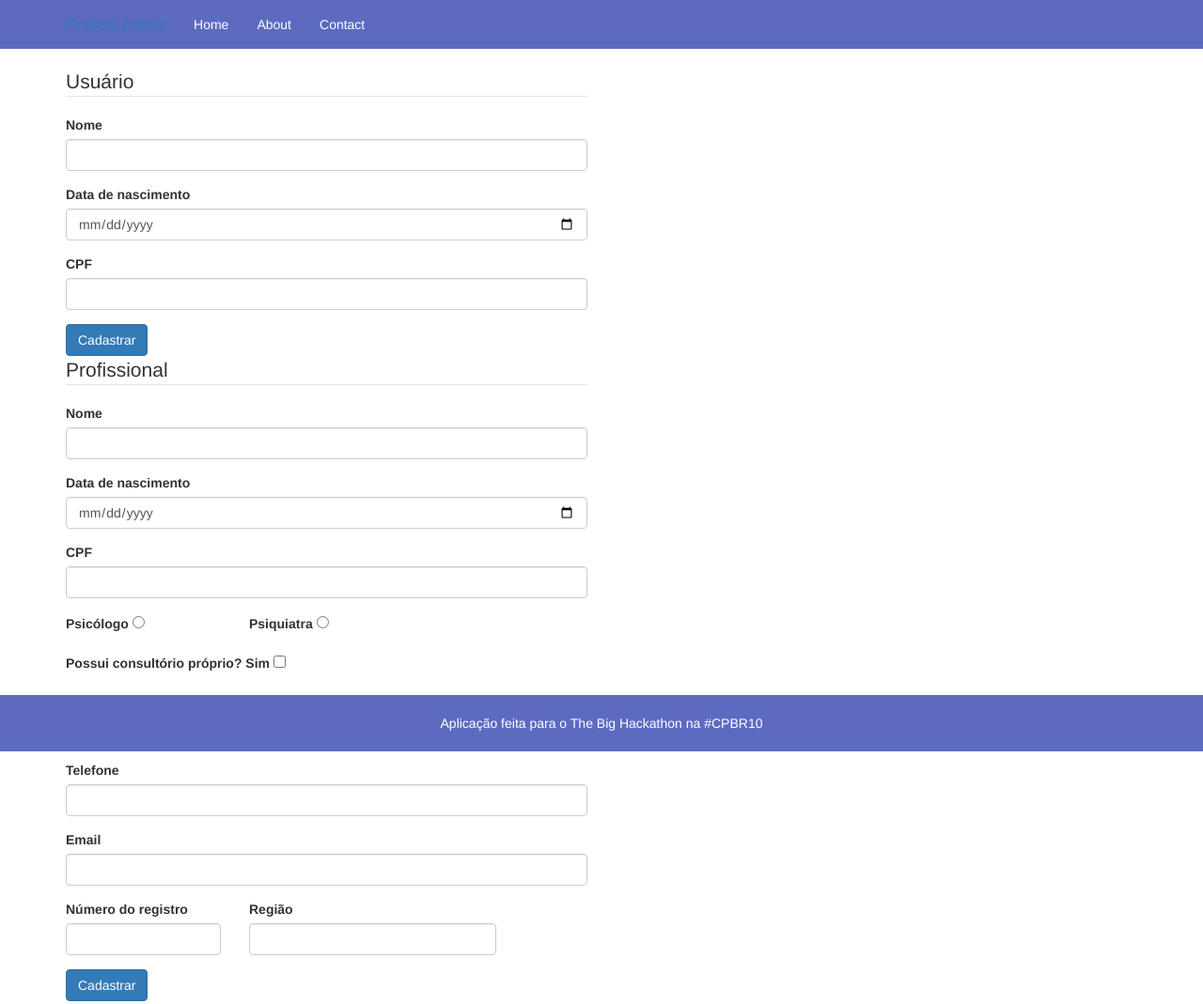
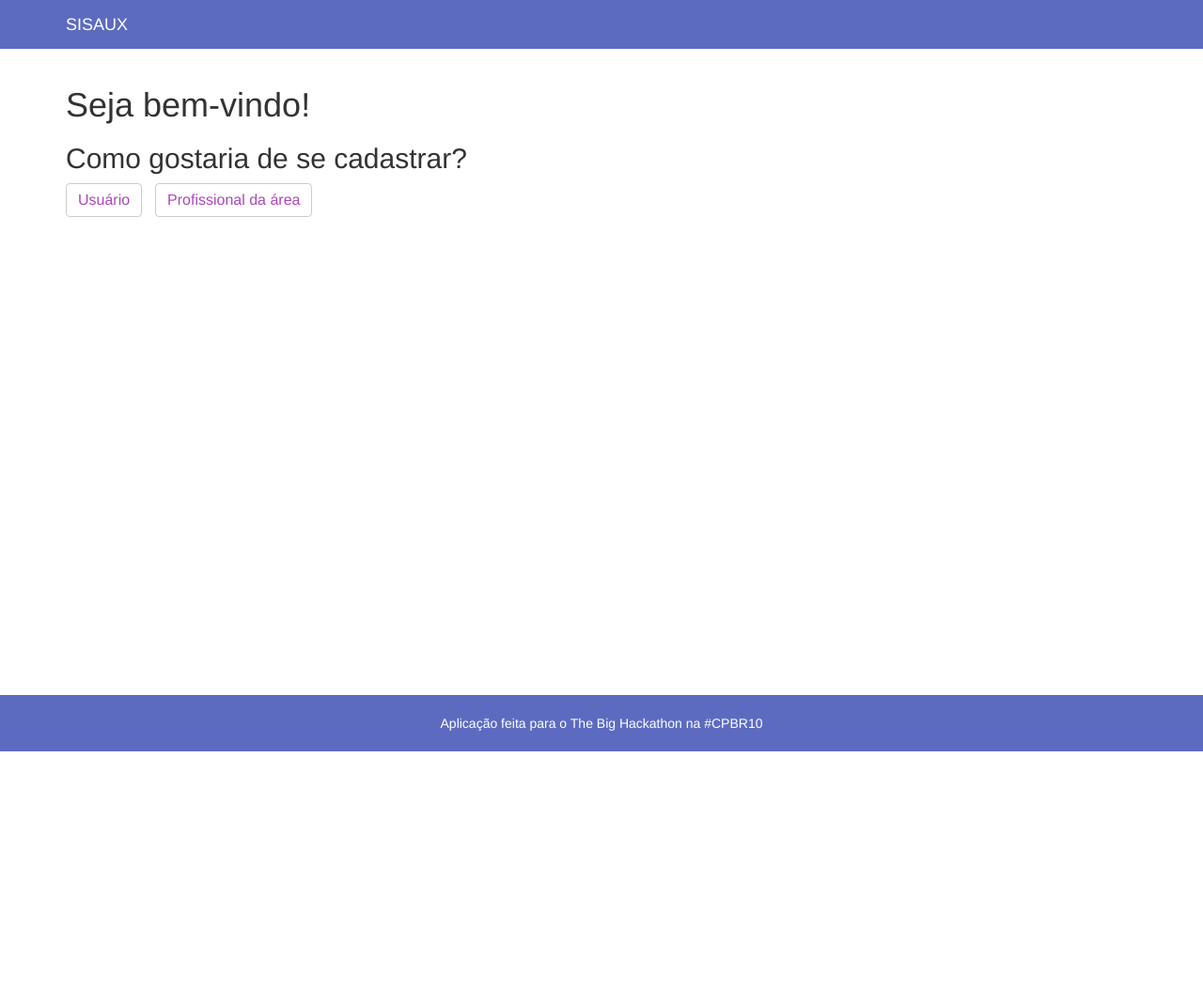
Before and after one commit to barbier/big-hackathon-2017, a website: page index.html in a window 1280 px wide. Shown: the whole page at 94% size. After the commit the page ends 800 px from the top, so only its background shows below. Drawn offline with Linux system fonts and the light colour scheme.

Commit message:
Hiding forms and removing content from header

```diff
--- a/index.html
+++ b/index.html
@@ -4,7 +4,7 @@
   <meta charset="UTF-8">
   <meta http-equiv="X-UA-Compatible" content="IE=edge">
   <meta name="viewport" content="width=device-width, initial-scale=1">
-  <title>Mapa</title>
+  <title>SISAUX</title>
   <link rel="stylesheet" href="./dist/main.css">
 </head>
 <body>
@@ -12,46 +12,44 @@
     <nav class="navbar nav-fixed-top">
       <div class="container">
         <div class="navbar-header">
-          <button type="button" class="navbar-toggle collapsed" data-toggle="collapse" data-target="#navbar" aria-expanded="false" aria-controls="navbar">
-            <span class="sr-only">Toggle navigation</span>
-            <span class="icon-bar"></span>
-            <span class="icon-bar"></span>
-            <span class="icon-bar"></span>
-          </button>
-          <a class="navbar-brand" href="#">Project name</a>
+          <a class="navbar-brand header__logo">SISAUX</a>
         </div>
-        <div id="navbar" class="collapse navbar-collapse">
-          <ul class="nav navbar-nav">
-            <li class="active">
-              <a href="#" class="header__link">Home</a>
-            </li>
-            <li>
-              <a href="#about" class="header__link">About</a>
-            </li>
-            <li>
-              <a href="#contact" class="header__link">Contact</a>
-            </li>
-          </ul>
-        </div><!--/.nav-collapse -->
       </div>
     </nav>
   </header>
   <div class="container">
     <div class="row">
+      <div class="col-xs-12 col-sm-12 col-md-12">
+        <h1>Seja bem-vindo!</h1>
+        <h2>Como gostaria de se cadastrar?</h2>
+        <ul class="list-inline list-unstyled">
+          <li>
+            <a role="button" class="opcoes-cadastro__link btn btn-default">
+              Usuário
+            </a>
+          </li>
+          <li>
+            <a role="button" class="opcoes-cadastro__link btn btn-default">
+              Profissional da área
+            </a>
+          </li>
+        </ul>
+      </div>
       <div class="col-xs-12 col-sm-12 col-md-6">
-        <form id="frmUsuario" action="#">
-          <legend>Usuário</legend>
+        <form id="frmUsuario" action="#" class="form">
+          <legend class="form__title">Usuário</legend>
           <div class="form-group">
             <label for="txtNome">Nome</label>
-            <input type="text" id="txtNome" class="form-control">
+            <input type="text" id="txtNome" class="form-control" required>
           </div>
           <div class="form-group">
             <label for="dateNascimento">Data de nascimento</label>
-            <input type="date" id="dateNascimento" class="form-control">
+            <input type="date" id="dateNascimento"
+            class="form-control" required>
           </div>
           <div class="form-group">
             <label for="numCpf">CPF</label>
-            <input type="text" id="numCpf" class="form-control">
+            <input type="text" id="numCpf" class="form-control" required>
           </div>
           <button class="btn btn-primary">Cadastrar</button>
         </form>
@@ -59,31 +57,32 @@
     </div>
     <div class="row">
       <div class="col-xs-12 col-sm-12 col-md-6">
-        <form id="frmProfissional" action="#">
-          <legend>Profissional</legend>
+        <form id="frmProfissional" action="#" class="form">
+          <legend class="form__title">Profissional</legend>
           <div class="form-group">
             <label for="txtNome">Nome</label>
-            <input type="text" id="txtNome" class="form-control">
+            <input type="text" id="txtNome" class="form-control" required>
           </div>
           <div class="form-group">
             <label for="dateNascimento">Data de nascimento</label>
-            <input type="date" id="dateNascimento" class="form-control">
+            <input type="date" id="dateNascimento"
+            class="form-control" required>
           </div>
           <div class="form-group">
             <label for="numCpf">CPF</label>
-            <input type="text" id="numCpf" class="form-control">
+            <input type="text" id="numCpf" class="form-control" required>
           </div>
           <div class="form-group">
             <div class="row">
               <div class="col-xs-12 col-sm-12 col-md-4">
                 <label for="rdPsicologo">Psicólogo</label>
                 <input type="radio" id="rdPsicologo"
-                name="rdProfissao">
+                name="rdProfissao" required>
               </div>
               <div class="col-xs-12 col-sm-12 col-md-4">
                 <label for="rdPsiquiatra">Psiquiatra</label>
                 <input type="radio" id="rdPsiquiatra"
-                name="rdProfissao">
+                name="rdProfissao" required>
               </div>
             </div>
           </div>
@@ -94,7 +93,7 @@
               <input type="checkbox">
             </label>
           </div>
-          <div class="form-group">
+          <div class="form-group form__endereco-consultorio">
             <div class="row">
               <div class="col-xs-12 col-sm-12 col-md-4">
                 <label for="txtEndereco">Endereço comercial</label>
@@ -115,23 +114,23 @@
           </div>
           <div class="form-group">
             <label for="numTelefone">Telefone</label>
-            <input type="tel" id="numTelefone" class="form-control">
+            <input type="tel" id="numTelefone" class="form-control" required>
           </div>
           <div class="form-group">
             <label for="txtemail">Email</label>
-            <input type="email" id="txtemail" class="form-control">
+            <input type="email" id="txtemail" class="form-control" required>
           </div>
           <div class="form-group">
             <div class="row">
               <div class="col-xs-12 col-sm-12 col-md-4">
                 <label for="numRegistro">Número do registro</label>
                 <input type="number" id="numRegistro"
-                name="numRegistro" class="form-control">
+                name="numRegistro" class="form-control" required>
               </div>
               <div class="col-xs-12 col-sm-12 col-md-6">
                 <label for="txtRegiao">Região</label>
                 <input type="text" id="txtRegiao"
-                name="txtRegiao" class="form-control">
+                name="txtRegiao" class="form-control" required>
               </div>
             </div>
           </div>
--- /dev/null
+++ b/src/less/form.less
@@ -0,0 +1,13 @@
+@import "var";
+
+.form {
+  display: none;
+
+  &__title {
+    color: @cor-secundaria;
+  }
+
+  &__endereco-consultorio {
+    display: none;
+  }
+}
--- a/src/less/layout.less
+++ b/src/less/layout.less
@@ -12,8 +12,21 @@ body {
 .header {
   .background-destaque;
 
+  &__logo {
+    color: #FFF;
+  }
+}
+
+.opcoes-cadastro {
+  margin-top: 30px;
+
   &__link {
-    color: #FFF;
+    color: @cor-secundaria;
+    font-size: 16px;
+
+    &:hover {
+      color: @cor-secundaria-clara;
+    }
   }
 }
 
--- a/src/less/main.less
+++ b/src/less/main.less
@@ -1,3 +1,4 @@
 @import (inline) "../../vendor/bootstrap.min.css";
 @import "var";
 @import "layout";
+@import "form";
--- a/src/less/var.less
+++ b/src/less/var.less
@@ -1,2 +1,5 @@
 @cor-primaria: #5C6BC0;
-@cor2: #AB47BC;
+@cor-primaria-clara: lighten(@cor-primaria, 10%);
+
+@cor-secundaria: #AB47BC;
+@cor-secundaria-clara: lighten(@cor-secundaria, 10%);
```
Also changed, not shown: dist/main.css.
